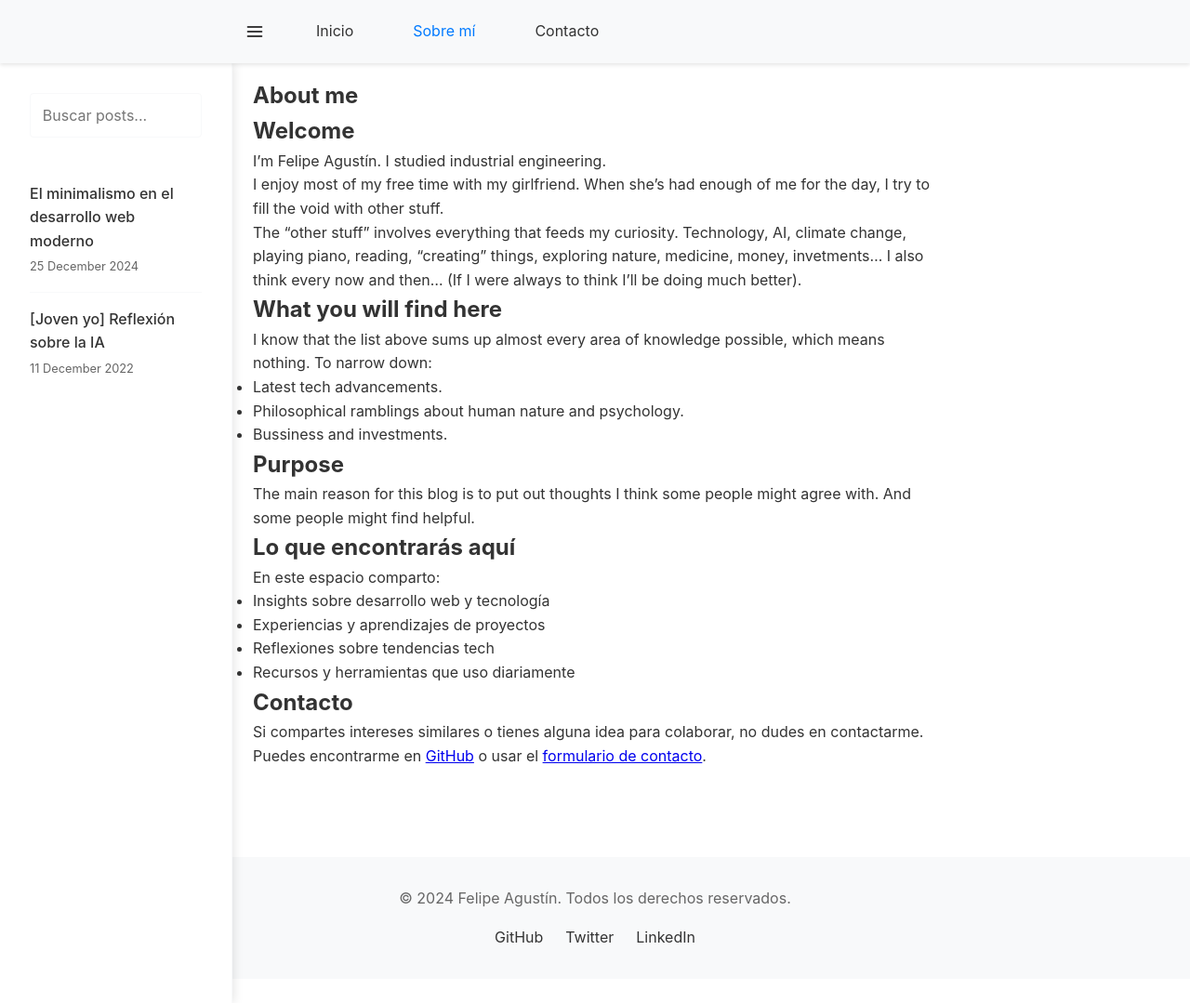
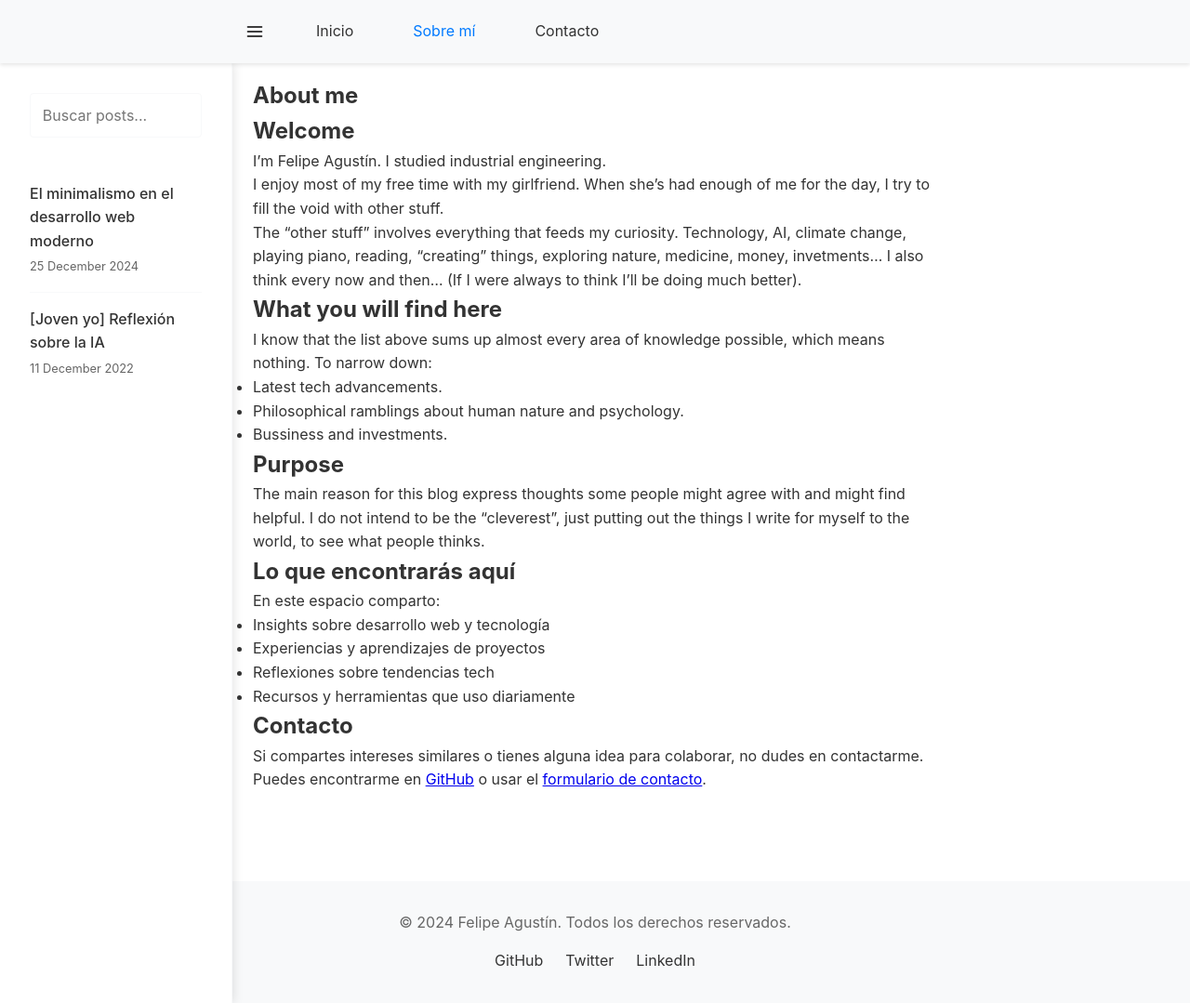
Before and after one commit to 12lockedin/12lockedin.github.io, a Jekyll site: the page built from _pages/about.md, in a window 1280 px wide and 1079 px high. Shown: the whole window at 93% size. Built offline with Jekyll 4.4.1, drawn with Linux system fonts in a browser that asks for light colours.

Commit message:
few chngs

```diff
--- a/_pages/about.md
+++ b/_pages/about.md
@@ -24,7 +24,8 @@ To narrow down:
 
 
 ## Purpose
-The main reason for this blog is to put out thoughts I think some people might agree with. And some people might find helpful.
+The main reason for this blog express thoughts some people might agree with and might find helpful.
+I do not intend to be the "cleverest", just putting out the things I write for myself to the world, to see what people thinks.
 
 ## Lo que encontrarás aquí
 
```
Also changed, not shown: _posts/2022-12-11-joven-reflexion-ia.md (+1 -1 lines).
